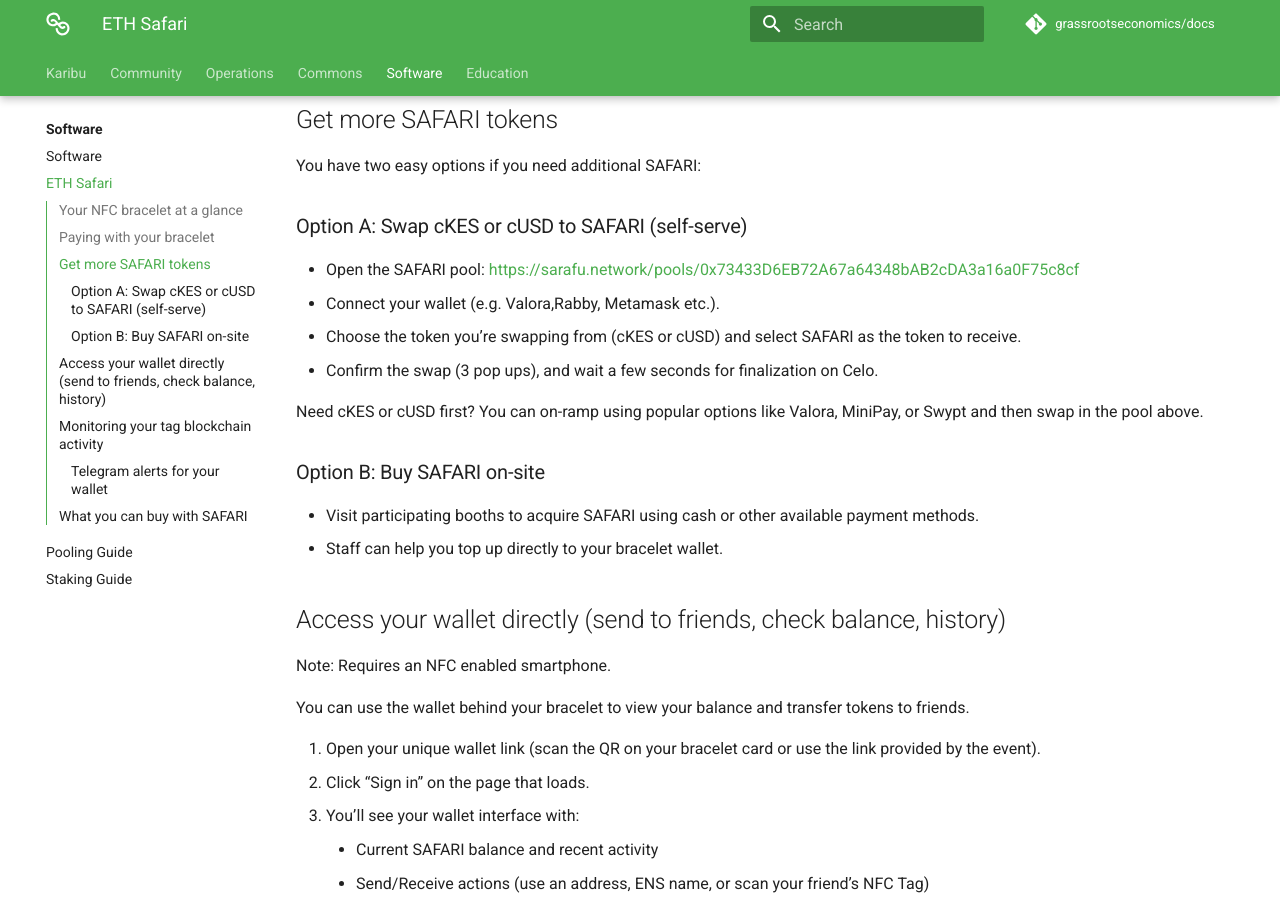
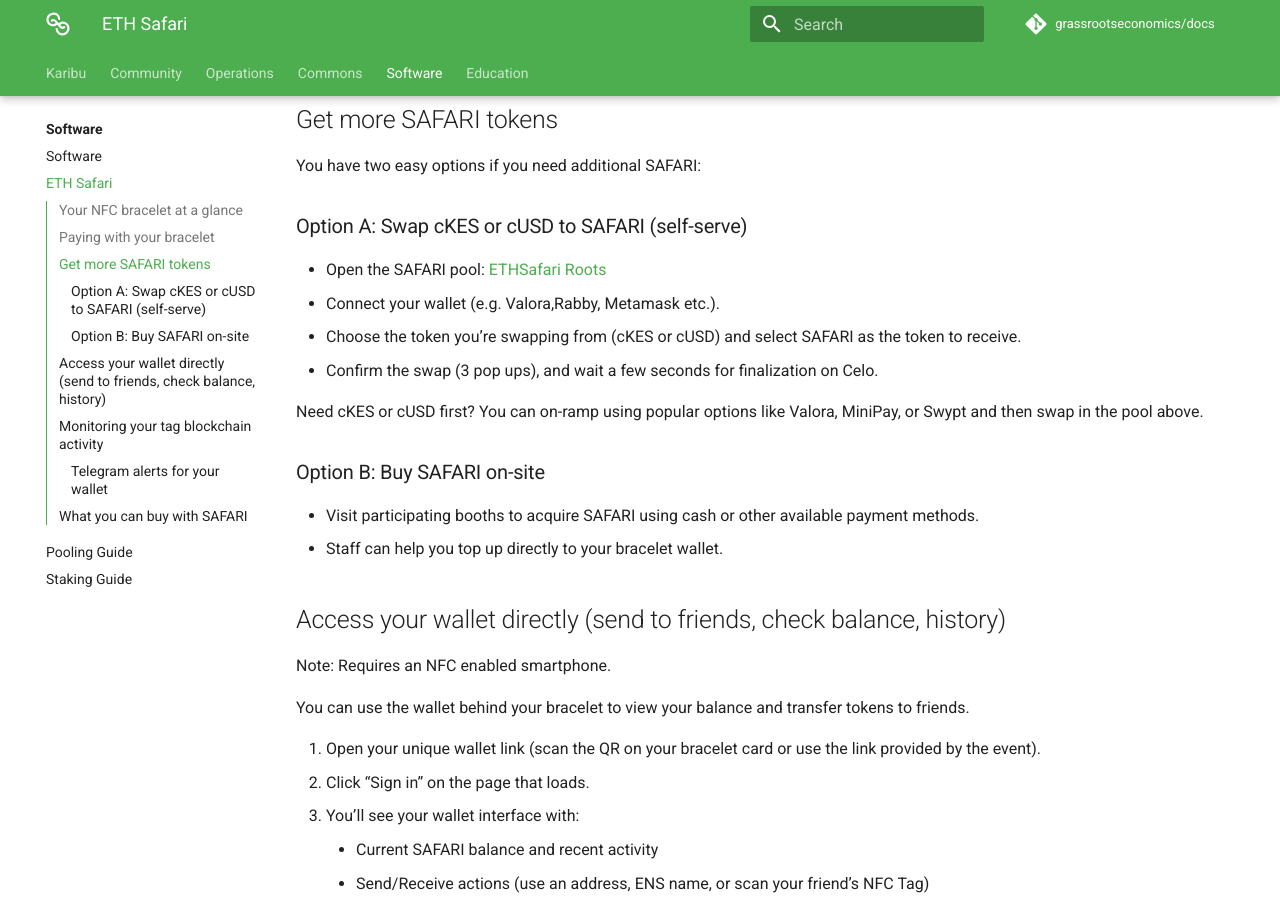
Before and after one commit to grassrootseconomics/docs.grassecon.org, an MkDocs documentation site: the page built from docs/cyber/eth-safari-2025.md, in a window 1280 px wide and 900 px high, scrolled down 768 px. Built offline with MkDocs 1.6.1 and Material for MkDocs 9.7.7, drawn with Linux system fonts in a browser that asks for light colours; comment, search, counter and statistics services are not loaded.

Commit message:
docs: fix hyperlink

```diff
--- a/docs/cyber/eth-safari-2025.md
+++ b/docs/cyber/eth-safari-2025.md
@@ -27,7 +27,7 @@
 
 ### Option A: Swap cKES or cUSD to SAFARI (self-serve)
 
-- Open the SAFARI pool: [https://sarafu.network/pools/0x73433D6EB72A67a64348bAB2cDA3a16a0F75c8cf](ETHSafari Roots)
+- Open the SAFARI pool: [ETHSafari Roots](https://sarafu.network/pools/0x73433D6EB72A67a64348bAB2cDA3a16a0F75c8cf)
 - Connect your wallet (e.g. Valora,Rabby, Metamask etc.).
 - Choose the token you’re swapping from (cKES or cUSD) and select SAFARI as the token to receive.
 - Confirm the swap (3 pop ups), and wait a few seconds for finalization on Celo.
```
